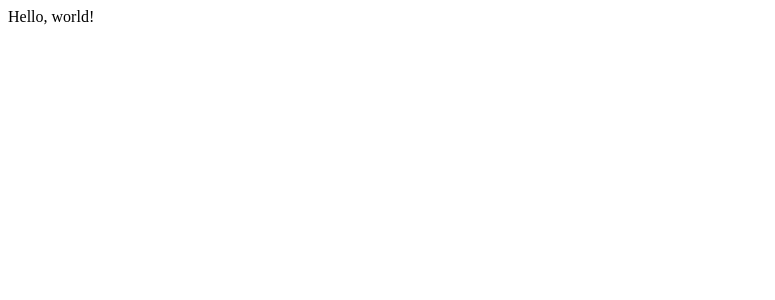
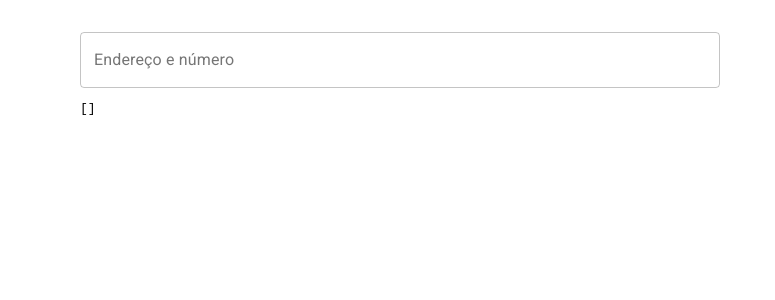
Before and after one commit to wdsrocha/omniplaces, a Next.js app in the folder packages/app/: page / in a window 1280 px wide. Shown: the top 300 px of the page, without its empty margins (0-775 px from the left). Built offline with nearby package versions, Linux system fonts and the light colour scheme.

Commit message:
Add basic suggestion

```diff
--- /dev/null
+++ b/packages/app/pages/_app.tsx
@@ -0,0 +1,6 @@
+import './global.css'
+import { AppProps } from 'next/app'
+
+export default function App({ Component, pageProps }: AppProps) {
+  return <Component {...pageProps} />
+}
--- a/packages/app/pages/global.css
+++ b/packages/app/pages/global.css
@@ -1,11 +1,47 @@
+@import url('https://fonts.googleapis.com/css2?family=Roboto:300,400,500,700&display=swap');
+
 html,
 body {
   padding: 0;
   margin: 0;
-  font-family: -apple-system, BlinkMacSystemFont, Segoe UI, Roboto, Oxygen,
+  font-family: Roboto, -apple-system, BlinkMacSystemFont, Segoe UI, Oxygen,
     Ubuntu, Cantarell, Fira Sans, Droid Sans, Helvetica Neue, sans-serif;
 }
 
 * {
   box-sizing: border-box;
 }
+
+body {
+  display: flex;
+  height: 100vh;
+  width: 100vh;
+  justify-content: space-around;
+  align-items: center;
+  padding: 5;
+}
+
+section {
+  margin: 5rem;
+  padding-top: 2rem;
+  display: flex;
+  width: 100%;
+  height: 100%;
+  flex-direction: column;
+}
+
+pre {
+  min-height: fit-content;
+  max-width: 5rem;
+  text-overflow: ellipsis;
+}
+
+.card {
+  background-color: white;
+  width: 27rem;
+  height: 40rem;
+  border-radius: 1rem;
+  display: flex;
+  justify-content: center;
+  padding: 2rem 2rem;
+}
--- a/packages/app/pages/index.tsx
+++ b/packages/app/pages/index.tsx
@@ -1,13 +1,170 @@
 import Head from 'next/head'
+import React, { useEffect, useState } from 'react'
+import {
+  Card,
+  CardContent,
+  CardActions,
+  Typography,
+  CircularProgress,
+  TextField,
+} from '@material-ui/core'
+import Autocomplete from '@material-ui/lab/Autocomplete'
 
-export const Home = (): JSX.Element => (
+const BASE_URL = 'http://caf7b676eba4.ngrok.io'
+// const BASE_URL = 'http://localhost:2000'
+
+interface CountryType {
+  name: string
+}
+
+interface MatchInterval {
+  offset: number
+  length: number
+}
+
+interface AddressSuggestion {
+  id: string
+  description: string
+  mainText: string
+  mainTextMatchInterval: MatchInterval
+  secondaryText: string
+}
+
+interface SuggestAddressesResponse {
+  suggestions: AddressSuggestion[]
+}
+
+const DEBOUNCE_DELAY_IN_MS = 500
+
+const useDebouncedValue = (value: string, delayInMs: number) => {
+  const [debouncedValue, setDebouncedValue] = useState(value)
+
+  useEffect(() => {
+    const handler = setTimeout(() => {
+      setDebouncedValue(value)
+    }, delayInMs)
+    return () => {
+      clearTimeout(handler)
+    }
+  }, [value, delayInMs])
+
+  return debouncedValue
+}
+
+async function api<T>(url: string): Promise<T> {
+  const response = await fetch(url)
+  if (!response.ok) {
+    throw new Error(response.statusText)
+  }
+  return response.json() as Promise<T>
+}
+
+export const Home = () => {
+  const [input, setInput] = useState('')
+  const [open, setOpen] = useState(false)
+  const [options, setOptions] = useState<AddressSuggestion[]>([])
+  // const loading = open && options.length === 0
+  const [loading, setLoading] = useState(false)
+  const debouncedSearchTerm = useDebouncedValue(input, DEBOUNCE_DELAY_IN_MS)
+
+  useEffect(() => {
+    if (input.trim().length) {
+      setLoading(true)
+    } else {
+      setOpen(false)
+    }
+  }, [input])
+
+  useEffect(() => {
+    let canceled = false
+    if (!loading) {
+      return
+    }
+    ;(async () => {
+      if (debouncedSearchTerm.trim().length) {
+        setLoading(true)
+        const url = `${BASE_URL}/suggest?q=${encodeURI(debouncedSearchTerm)}`
+        const response = await api<SuggestAddressesResponse>(url)
+        if (!canceled) {
+          setOptions(response.suggestions)
+        }
+        setLoading(false)
+      }
+    })()
+    return () => {
+      canceled = true
+    }
+  }, [debouncedSearchTerm])
+
+  useEffect(() => {
+    if (!open) {
+      setOptions([])
+    }
+  }, [open])
+
+  return (
     <>
       <Head>
         <title>Omniplaces</title>
         <link rel="icon" href="/favicon.ico" />
       </Head>
-    <main>Hello, world!</main>
+      <body>
+        <section>
+          <Autocomplete
+            style={{ width: '100%' }}
+            freeSolo
+            open={open}
+            onOpen={() => {
+              setOpen(true)
+            }}
+            onClose={() => {
+              setOpen(false)
+            }}
+            getOptionSelected={(option, value) =>
+              option.description === value.description
+            }
+            getOptionLabel={(option) => option.description}
+            inputValue={input}
+            onInputChange={(event: React.ChangeEvent<{}>, value: string) => {
+              setInput(value)
+            }}
+            options={options}
+            loading={loading}
+            loadingText="Carregando..."
+            renderInput={(params) => (
+              <TextField
+                {...params}
+                label="Endereço e número"
+                variant="outlined"
+                InputProps={{
+                  ...params.InputProps,
+                  endAdornment: (
+                    <React.Fragment>
+                      {loading ? (
+                        <CircularProgress color="inherit" size={20} />
+                      ) : null}
+                      {params.InputProps.endAdornment}
+                    </React.Fragment>
+                  ),
+                }}
+              />
+            )}
+          />
+          <pre>
+            {JSON.stringify(
+              options.map((option) => {
+                return {
+                  description: option.description,
+                }
+              }),
+              null,
+              2
+            )}
+          </pre>
+        </section>
+      </body>
     </>
   )
+}
 
 export default Home
```
Lines whose indentation alone changed are shown as unchanged.
